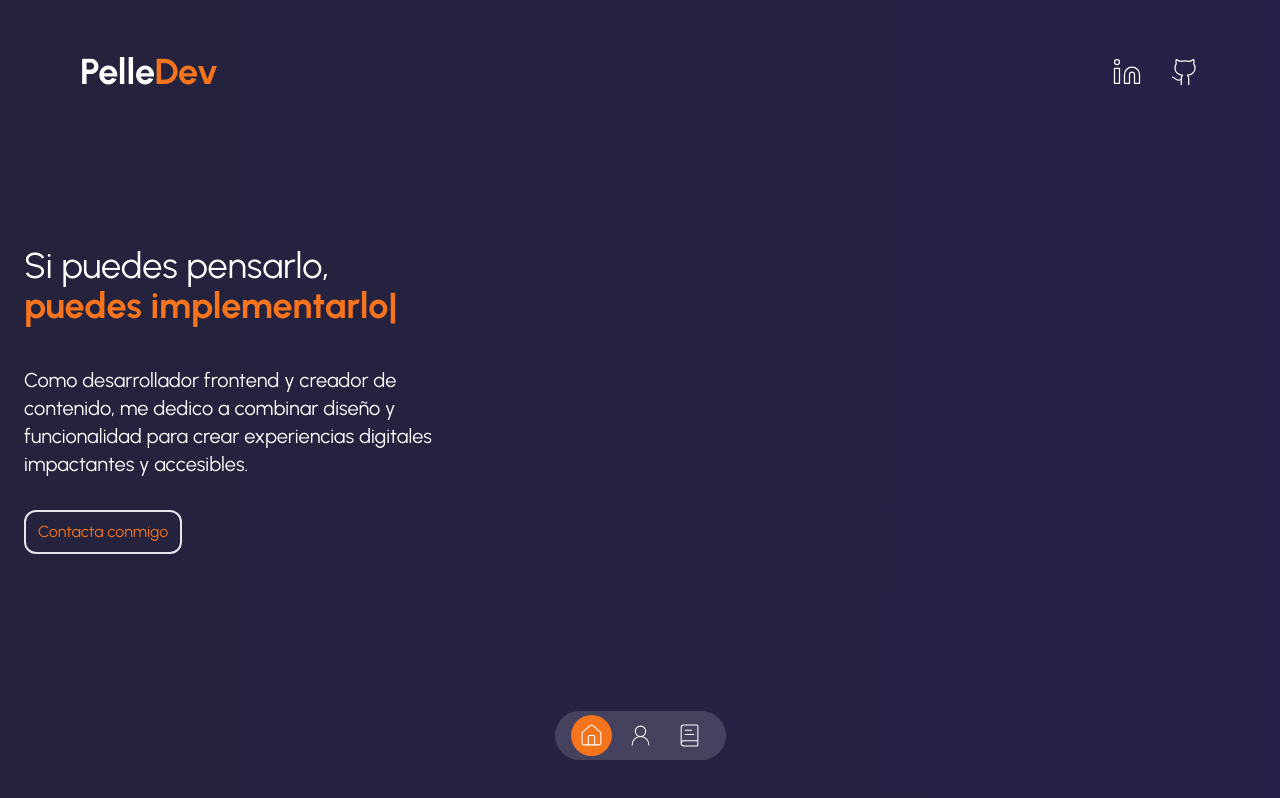
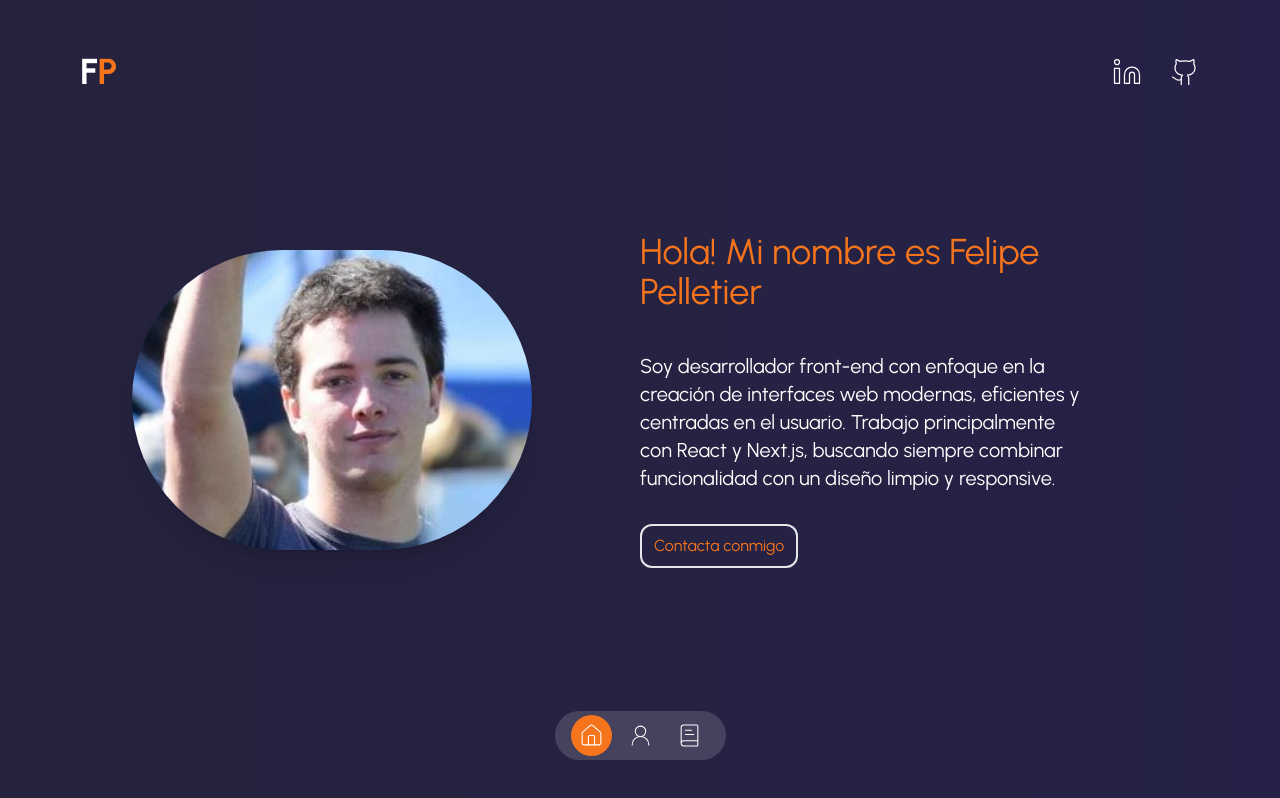
Before and after one commit to FelipePelletier/PortfolioPelletier, a Next.js app: page / in a window 1280 px wide. Built offline with nearby package versions, Linux system fonts and the light colour scheme.

Commit message:
modificaciones en introduction

```diff
--- a/components/header.tsx
+++ b/components/header.tsx
@@ -12,8 +12,7 @@ const Header = () => {
         <div className="container justify-between max-w-6xl mx-auto md:flex">
           <Link href="/">
             <h1 className="my-3 text-4xl font-bold text-center md:text-left">
-              Pelle
-              <span className="text-secondary">Dev</span>
+              F<span className="text-secondary">P</span>
             </h1>
           </Link>
           <div className="flex items-center justify-center gap-7">
--- a/components/introduction.tsx
+++ b/components/introduction.tsx
@@ -1,25 +1,27 @@
 "use client";
 
-/* import Image from "next/image"; */
+import Image from "next/image";
 import Link from "next/link";
-import { TypeAnimation } from "react-type-animation";
+/* import { TypeAnimation } from "react-type-animation"; */
 
 const Introduction = () => {
   return (
     <div className="z-20 w-full bg-darkBg/60">
       <div className="z-20 grid items-center h-full p-6 py-20 md:py-0 md:grid-cols-2">
-        {/*   <Image
-          src="/home-4.png"
+        <Image
+          src="/yo.jpg"
           priority
-          width="800"
-          height="800"
+          width="400"
+          height="400"
           alt="Profile pic"
-        /> */}
+          className="rounded-[9999px] aspect-[4/3] object-cover object-[center_40%] shadow-xl mx-auto"
+        />
 
         <div className="flex flex-col justify-center max-w-md">
-          <h1 className="mb-5 text-2xl leading-tight text-center md:text-left md:text-4xl md:mb-10">
-            Si puedes pensarlo, <br />
-            <TypeAnimation
+          <h1 className="mb-5 text-2xl leading-tight text-center md:text-left md:text-4xl md:mb-10 text-secondary">
+            Hola! Mi nombre es Felipe Pelletier
+            <br />
+            {/* <TypeAnimation
               sequence={[
                 "puedes programarlo",
                 1000,
@@ -34,13 +36,14 @@ const Introduction = () => {
               speed={50}
               repeat={Infinity}
               className="block font-bold text-secondary"
-            />
+            /> */}
           </h1>
 
           <p className="mx-auto mb-2 text-xl md:mx-0 md:mb-8">
-            Como desarrollador frontend y creador de contenido, me dedico a
-            combinar diseño y funcionalidad para crear experiencias digitales
-            impactantes y accesibles.
+            Soy desarrollador front-end con enfoque en la creación de interfaces
+            web modernas, eficientes y centradas en el usuario. Trabajo
+            principalmente con React y Next.js, buscando siempre combinar
+            funcionalidad con un diseño limpio y responsive.
           </p>
 
           <div className="flex item-center justify-center gap-3 md:justify-start md:gap-10">
```
Also changed, not shown: public/yo.jpg (added).
